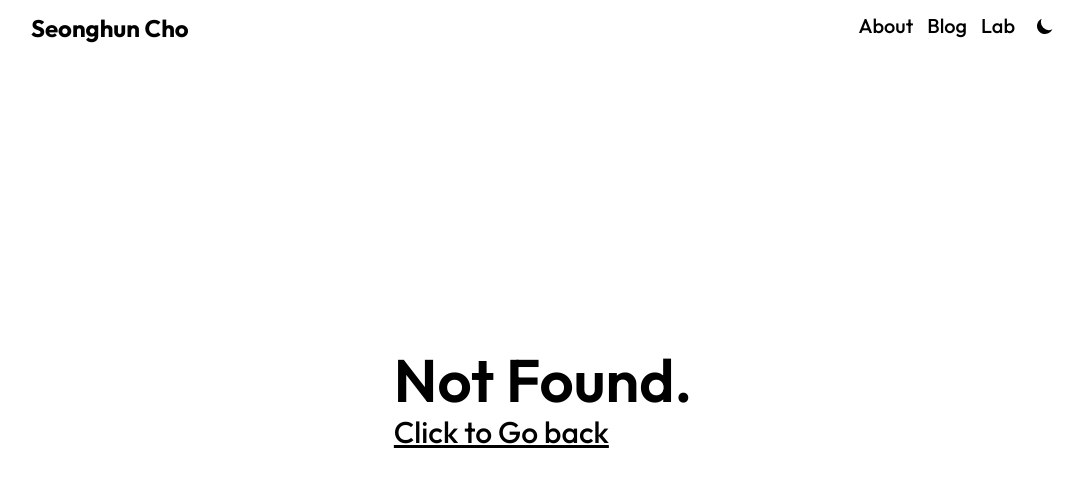
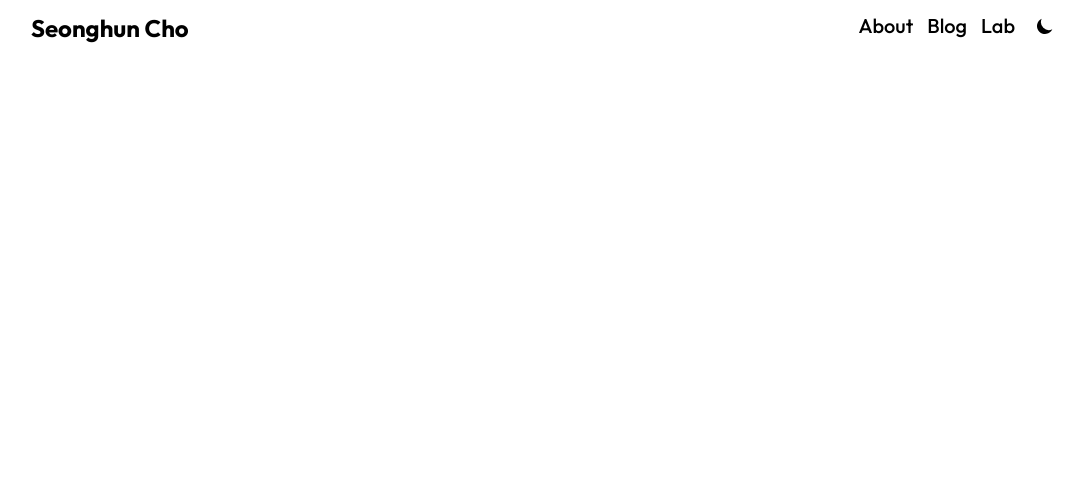
Before and after one commit to sujang958/sujang.xyz, a Next.js app: page /lab/apple in a window 1280 px wide. Before the commit this address had no page. Shown: the top 486 px of the page, without its empty margins (97-1180 px from the left). Built offline with nearby package versions, Linux system fonts and the light colour scheme.

Commit message:
feat: added some page

```diff
--- a/next.config.js
+++ b/next.config.js
@@ -1,6 +1,6 @@
 module.exports = {
   reactStrictMode: true,
   images: {
-    domains: ["purr.objects-us-east-1.dream.io"],
+    domains: ["purr.objects-us-east-1.dream.io", "www.apple.com"],
   },
 }
--- /dev/null
+++ b/pages/lab/apple/index.tsx
@@ -0,0 +1,54 @@
+import { NextPage } from "next"
+import { useEffect, useRef, useState } from "react"
+
+const AppleLabPage: NextPage = () => {
+  const totalFrames = 148
+  const [ctx, setCtx] = useState<CanvasRenderingContext2D | null>(null)
+  const getImage = (i: any) =>
+    `https://www.apple.com/105/media/us/airpods-pro/2019/1299e2f5_9206_4470_b28e_08307a42f19b/anim/sequence/large/01-hero-lightpass/${i
+      .toString()
+      .padStart(4, "0")}.jpg`
+  useEffect(() => {
+    for (const frame of Array.from(Array(totalFrames).keys())) {
+      const img = new Image()
+      img.src = getImage(frame)
+      img.onload = () => console.log(frame, "Ready")
+    }
+  }, [])
+  useEffect(() => {
+    window.addEventListener("scroll", () => {
+      const scrollTop = document.documentElement.scrollTop
+      const maxScrollTop =
+        document.documentElement.scrollHeight - window.innerHeight
+      const scrollFraction = scrollTop / maxScrollTop
+      const frameIndex = Math.min(
+        totalFrames - 1,
+        Math.ceil(scrollFraction * totalFrames)
+      )
+
+      requestAnimationFrame(() => {
+        const img = new Image()
+        img.src = getImage(frameIndex)
+        ctx?.drawImage(img, 0, 0)
+      })
+    })
+  }, [ctx])
+
+  return (
+    <div className="flex flex-col min-w-full min-h-screen">
+      <canvas
+        className="fixed  top-0 left-0 right-0 bottom-0"
+        width={1158}
+        height={770}
+        ref={(canvas) => setCtx(canvas?.getContext("2d") ?? null)}
+      ></canvas>
+      {Array.from(Array(totalFrames).keys()).map((_, i) => (
+        <div className="min-h-screen" key={i}>
+          &nbsp;
+        </div>
+      ))}
+    </div>
+  )
+}
+
+export default AppleLabPage
--- a/pages/lab/index.tsx
+++ b/pages/lab/index.tsx
@@ -40,6 +40,14 @@ const LabIndex: NextPage = () => {
               &nbsp;&nbsp; - &nbsp; meow
             </li>
           </div>
+          <div className="p-1">
+            <li className="text-2xl md:text-3xl">
+              <Link href="/lab/apple/" passHref>
+                <span className="underline cursor-pointer">apple</span>
+              </Link>
+              &nbsp;&nbsp; - &nbsp; fineapple
+            </li>
+          </div>
         </div>
       </div>
     </div>
```
Also changed, not shown: 1 other file (tests, documents, lock files or other folders).
